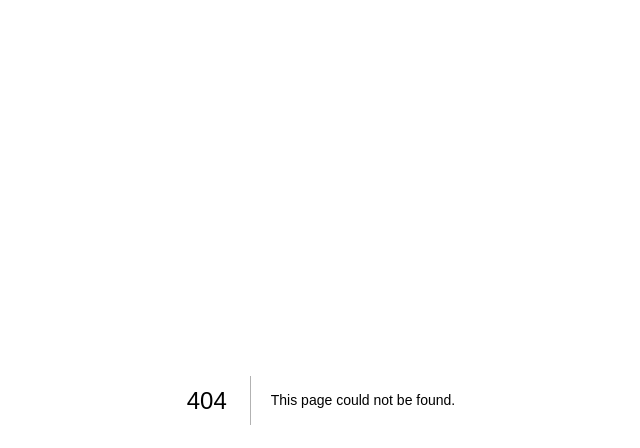
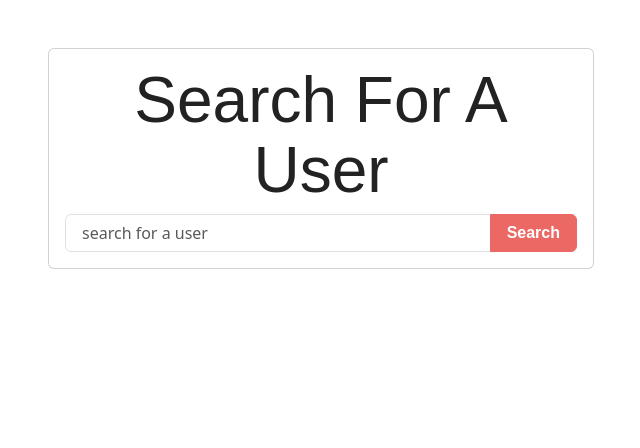
Before and after one commit to JustSch/social-media-clone-react-frontend, a Next.js app: page /userSearch in a window 1280 px wide. Before the commit this address had no page. Shown: the top 448 px of the page, without its empty margins (319-959 px from the left). Built offline with nearby package versions, Linux system fonts and the light colour scheme; a web font is replaced by a local one.

Commit message:
create search

```diff
--- /dev/null
+++ b/components/searchResult.js
@@ -0,0 +1,20 @@
+import Link from "next/link"
+
+export function createResult(searchJSON) {
+    if (searchJSON) {
+        return (
+            <div className="searchList">
+                {
+                    searchJSON.map((result, index) => (
+                        <p key={index}>
+                            <Link href='#'>
+                                {result.name}
+                            </Link>
+                        </p>
+                    ))
+
+                }
+            </div>
+        )
+    }
+}
--- /dev/null
+++ b/pages/userSearch.js
@@ -0,0 +1,73 @@
+import { useRouter } from "next/router";
+import { useState } from "react";
+import { Button, Card, Col, Container, Form, InputGroup, Row } from "react-bootstrap";
+import { createResult } from '@/components/searchResult'
+
+const UserSearch = () => {
+    let router = useRouter();
+    const [errorMsg, setErrorMsg] = useState('');
+    const [searchVal,setSearchVal] = useState('');
+    const [resultJSON,setResultHTML] = useState('');
+
+    //create another react component to create search results
+    //links are created based on username
+
+    async function handleClick(e) {
+        e.preventDefault();
+        if (errorMsg) setErrorMsg('');
+        if (!searchVal) {
+            setErrorMsg("Please Enter A Search");
+        }
+        else {
+            try {
+                const res = await fetch(`/api/search/${searchVal}`, {
+                    method: 'GET'
+                });
+                const data = await res.json();
+                setResultHTML(data);
+
+
+            }
+
+            catch (error) {
+                console.log(error.message);
+                setErrorMsg(error.message);
+            }
+        }
+
+    }
+
+    return (
+        <Container>
+            <Row className="mt-5">
+                <Col className="col-md-6 m-auto">
+                    <Card className="card-body text-center" id="results">
+                        <h1 className="display-3">
+                            Search For A User
+                        </h1>
+                        <InputGroup>
+                            <Form.Control
+                                name="search"
+                                id="search"
+                                type="search"
+                                placeholder="search for a user"
+                                aria-label="Search"
+                                onChange={(e) => {setSearchVal(e.target.value)}}
+                                onKeyDown={(e) => { if (typeof window !== 'undefined' && e.key === 'Enter') {handleClick(e)} }}
+                            />
+                            <Button className="btn-primary"
+                                id="search-btn"
+                                type="submit"
+                                onClick={handleClick}>
+                                Search
+                            </Button>
+                        </InputGroup>
+                        {resultJSON && createResult(resultJSON)}
+                    </Card>
+                </Col>
+            </Row>
+        </Container>
+    )
+}
+
+export default UserSearch;
```
